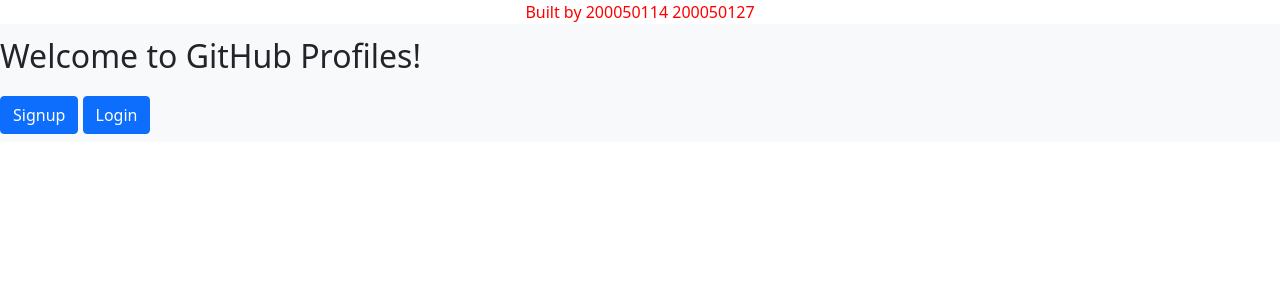
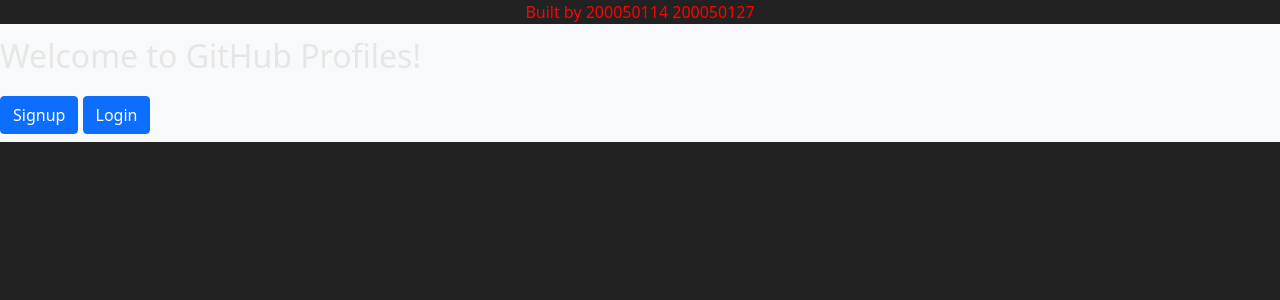
Before and after one commit to sankalppar/ssl_lab4, a Django app: page / in a window 1280 px wide. Shown: the top 300 px of the page. Run offline with Django 3.2, Linux system fonts and the light colour scheme.

Commit message:
Styling changes

```diff
--- a/static/css/style.css
+++ b/static/css/style.css
@@ -1,3 +1,9 @@
 ul li {
   margin: 15px;
 }
+
+body {
+  background-color: #222;
+  color: #e6e6e6;
+  border-color: #e6e6e6;
+}
--- a/templates/base.html
+++ b/templates/base.html
@@ -13,9 +13,7 @@
 <center>Built by 200050114 200050127</center>
 </header>
 <nav class="navbar navbar-light bg-light">
-<div class="container-fluid-nav text-center">
   <font size="+3">Welcome to GitHub Profiles!</font>
-</div>
 </nav>
 <nav class="navbar navbar-light bg-light">
 {% if user.is_authenticated %}
```
